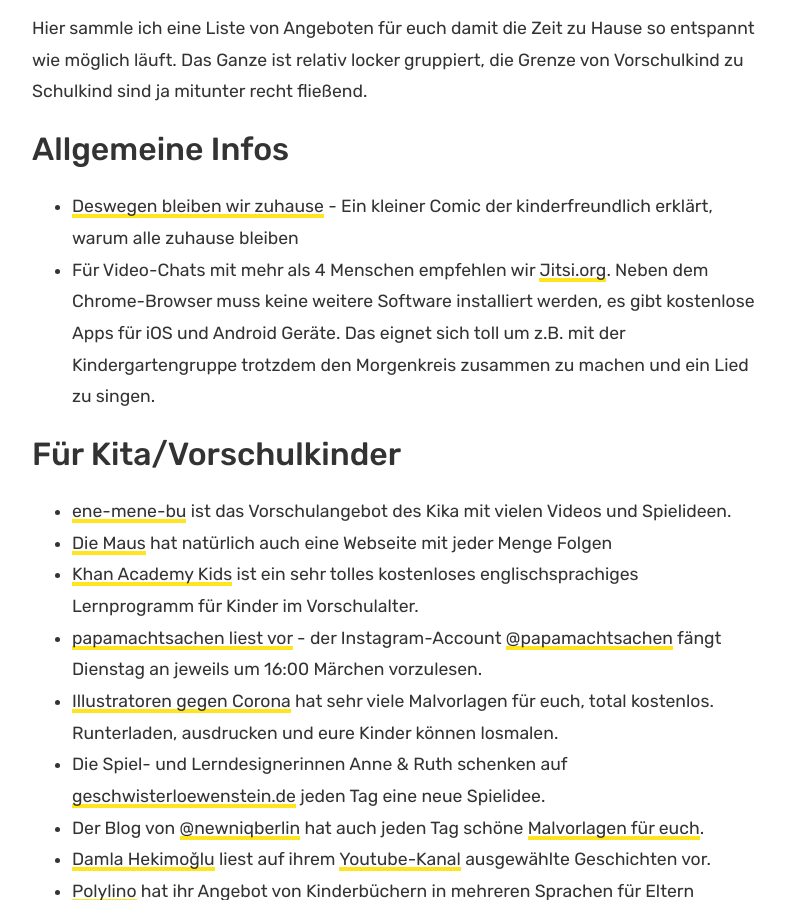
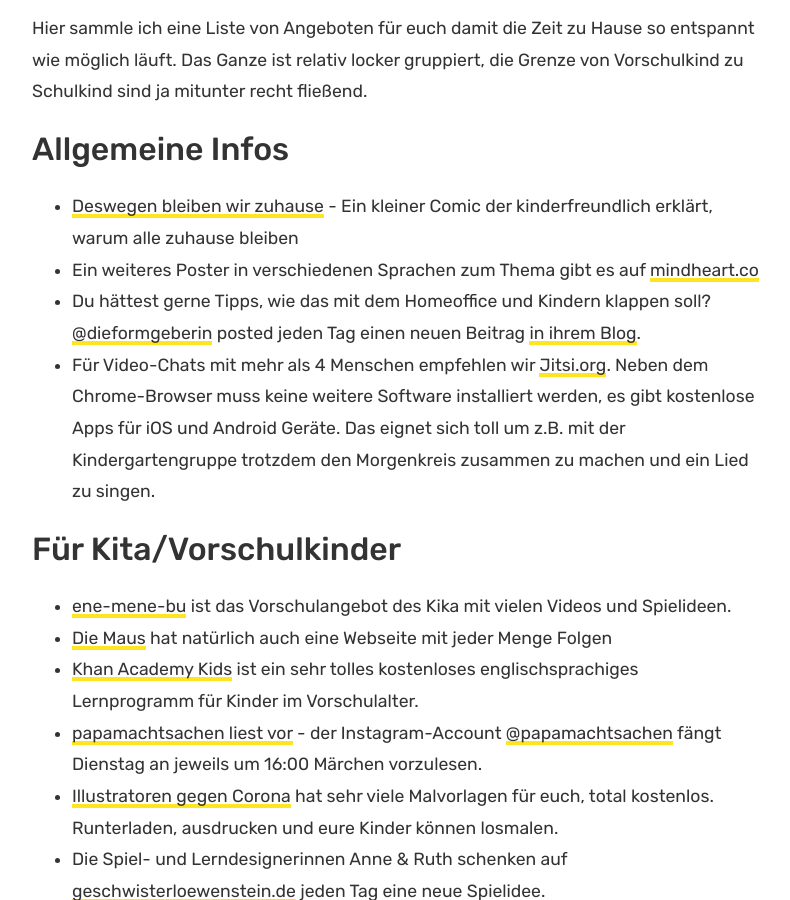
Before and after one commit to papiberlin/website, a Jekyll site: the page built from _posts/2020-03-16-corona-resources.md, in a window 1280 px wide and 900 px high, scrolled down 733 px. Shown: the whole window, without its empty margins (433-1223 px from the left). Built offline with Jekyll 4.4.1, drawn with Linux system fonts in a browser that asks for light colours.

Commit message:
added more links

```diff
--- a/_posts/2020-03-16-corona-resources.md
+++ b/_posts/2020-03-16-corona-resources.md
@@ -15,6 +15,8 @@
 ## Allgemeine Infos
 
 * [Deswegen bleiben wir zuhause](https://www.instagram.com/p/B9weIRAoRMI/?igshid=phs4d7szuaj9) - Ein kleiner Comic der kinderfreundlich erklärt, warum alle zuhause bleiben
+* Ein weiteres Poster in verschiedenen Sprachen zum Thema gibt es auf [mindheart.co](https://www.mindheart.co/descargables)
+* Du hättest gerne Tipps, wie das mit dem Homeoffice und Kindern klappen soll? [@dieformgeberin](https://www.instagram.com/dieformgeberin/) posted jeden Tag einen neuen Beitrag [in ihrem Blog](https://dieformgeber.com/homeoffice-guideline/).
 * Für Video-Chats mit mehr als 4 Menschen empfehlen wir [Jitsi.org](https://meet.jit.si/). Neben dem Chrome-Browser muss keine weitere Software installiert werden, es gibt kostenlose Apps für iOS und Android Geräte. Das eignet sich toll um z.B. mit der Kindergartengruppe trotzdem den Morgenkreis zusammen zu machen und ein Lied zu singen.
 
 ## Für Kita/Vorschulkinder
```
